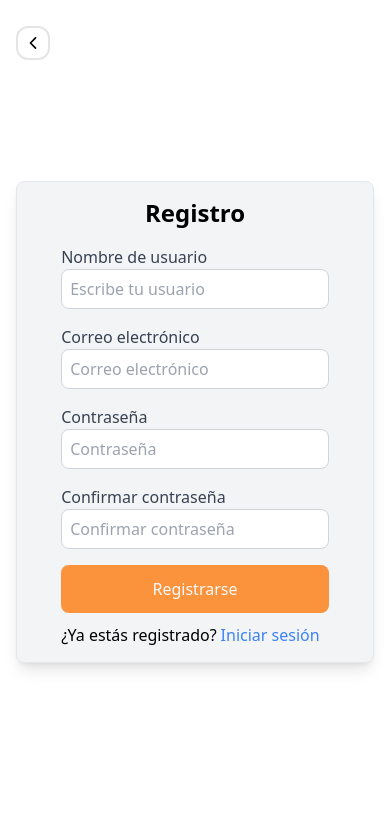
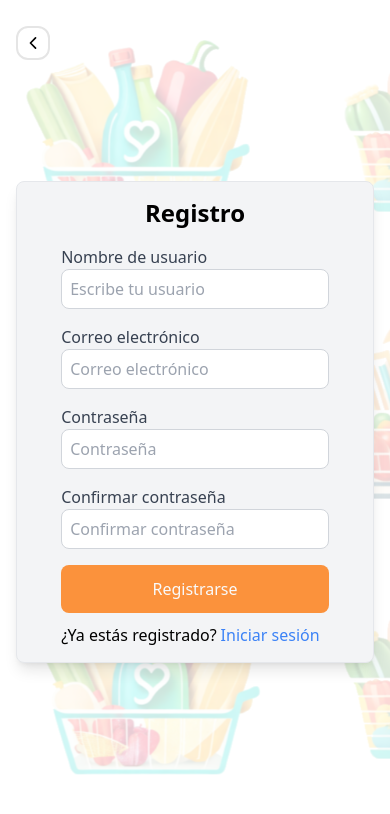
Before and after one commit to No-Country/s7-11-t-javareact, a React (Vite) app in the folder client/: page /register in a window 390 px wide. Shown: the top 814 px of the page. Built offline with nearby package versions, Linux system fonts and the light colour scheme; a web font is replaced by a local one.

Commit message:
Styles (src/pages/Register): Add bg-image

```diff
--- a/client/src/pages/Register/index.jsx
+++ b/client/src/pages/Register/index.jsx
@@ -17,11 +17,11 @@ const Register = () => {
 
   return (
     <div
-      className="grid  min-h-screen bg-cover bg-center bg-fixed bg-gradient"
-      style={{ backgroundColor: `white` }}
+      className="grid  min-h-screen bg-center bg-fixed bg-[url('../../assets/images/mainBg.png')] lg:bg-none bg-cover"
+
     >
       <GoBack />
-      <div className="grid justify-items-center items-center h-full p-4 ">
+      <div className="grid justify-items-center items-center h-full p-4 " style={{ backgroundColor: "rgba(255, 255, 255, 0.8)" }}>
         <div className="grid justify-items-center w-full max-w-md px-[3%] min-w-[321px]:px-6 py-[4%] rounded-lg shadow-lg border border-gray-200 bg-gray-100">
           <h1 className="text-2xl font-bold mb-4">Registro</h1>
           <form className="w-full px-[10%]" onSubmit={handleSubmit(onSubmit)}>
```
